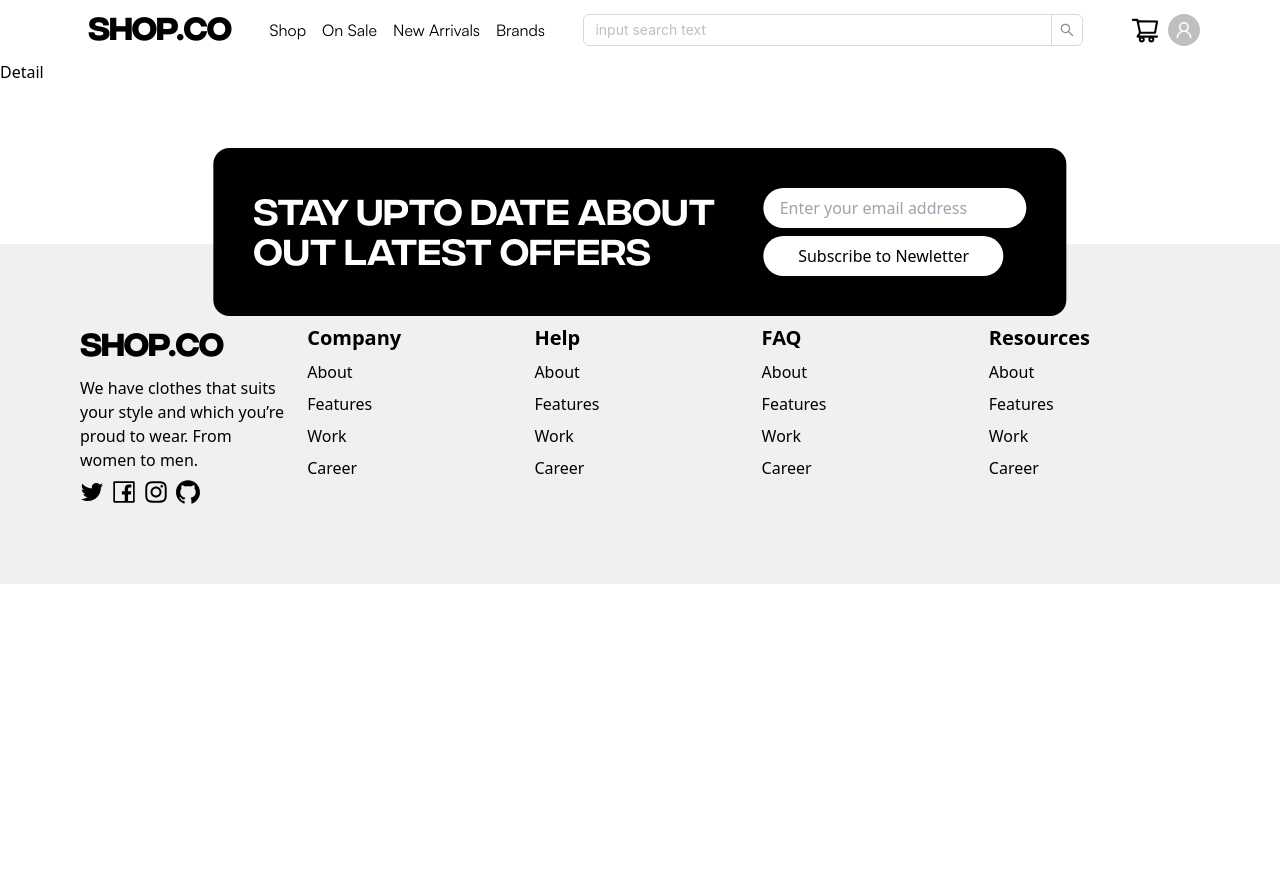
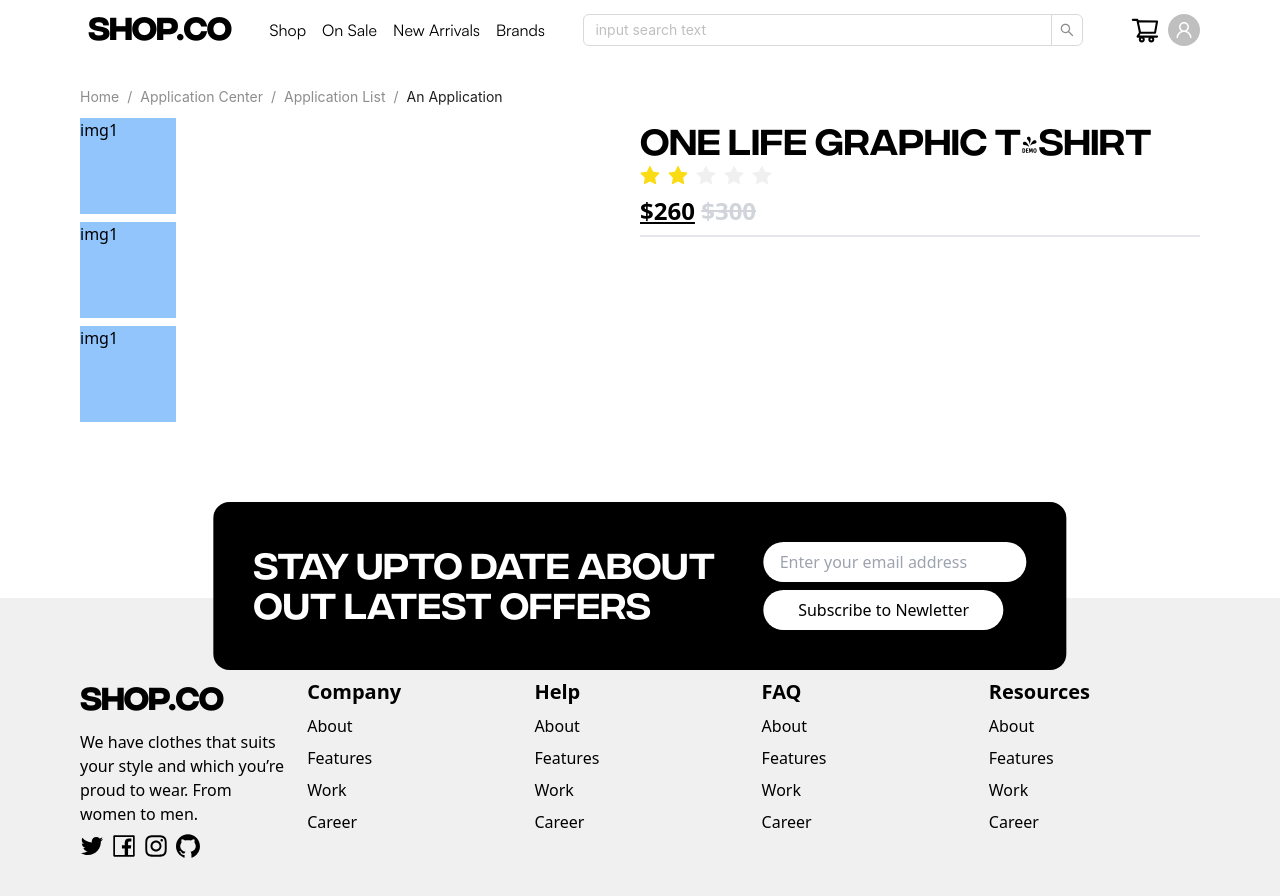
Before and after one commit to majidkhan230/shop.co, a React (Vite) app: page /detail in a window 1280 px wide. Shown: the top 896 px of the page. Before the commit the page ends 800 px from the top, so only its background shows below. Built offline with nearby package versions, Linux system fonts and the light colour scheme.

Commit message:
some minor changes

```diff
--- /dev/null
+++ b/src/components/DetailBanner.jsx
@@ -0,0 +1,27 @@
+import { Rate } from 'antd'
+import React from 'react'
+import Line from './Line'
+
+function DetailBanner() {
+  return (
+    <div>
+        <div className="grid md:grid-cols-6 ">
+
+            <div className="flex flex-row md:flex-col  gap-2">
+                <h1 className='w-24 h-24 bg-blue-300 '>img1</h1>
+                <h1 className='w-24 h-24 bg-blue-300 '>img1</h1>
+                <h1 className='w-24 h-24 bg-blue-300 '>img1</h1>
+            </div>
+            <div className='col-span-2'></div>
+            <div className='flex flex-col col-span-3  space-y-2'>
+                <h1 className='font-[integralcf] text-4xl'>One Life Graphic T-Shirt</h1>
+                <Rate disabled value={2.5}></Rate>
+                <h1 className='font-bold text-2xl'><ins >$260</ins> <del className='text-gray-300'>$300</del> </h1>
+                <Line/>
+            </div>
+        </div>
+    </div>
+  )
+}
+
+export default DetailBanner
--- /dev/null
+++ b/src/components/Line.jsx
@@ -0,0 +1,9 @@
+import React from 'react'
+
+function Line() {
+  return (
+    <div className='w-full border-[1px] border-gray-200 my-5' ></div>
+  )
+}
+
+export default Line
--- /dev/null
+++ b/src/components/MyBreadCrumb.jsx
@@ -0,0 +1,26 @@
+import React from 'react';
+import { Breadcrumb } from 'antd';
+const MyBreadCrumb = () => (
+  <Breadcrumb
+  style={{
+   paddingTop:"10px",
+   paddingBottom:"10px",
+  }}
+  className='py-4'
+    items={[
+      {
+        title: 'Home',
+      },
+      {
+        title: <a href="">Application Center</a>,
+      },
+      {
+        title: <a href="">Application List</a>,
+      },
+      {
+        title: 'An Application',
+      },
+    ]}
+  />
+);
+export default MyBreadCrumb;
--- a/src/pages/Detail.jsx
+++ b/src/pages/Detail.jsx
@@ -1,8 +1,13 @@
 import React from 'react'
+import MyBreadCrumb from '../components/MyBreadCrumb'
+import DetailBanner from '../components/DetailBanner'
 
 function Detail() {
   return (
-    <div>Detail</div>
+    <div className='w-full p-4 md:px-20 ' >
+      <MyBreadCrumb/>
+      <DetailBanner/>
+    </div>
   )
 }
 
```
Also changed, not shown: src/App.jsx (line endings or trailing spaces).
